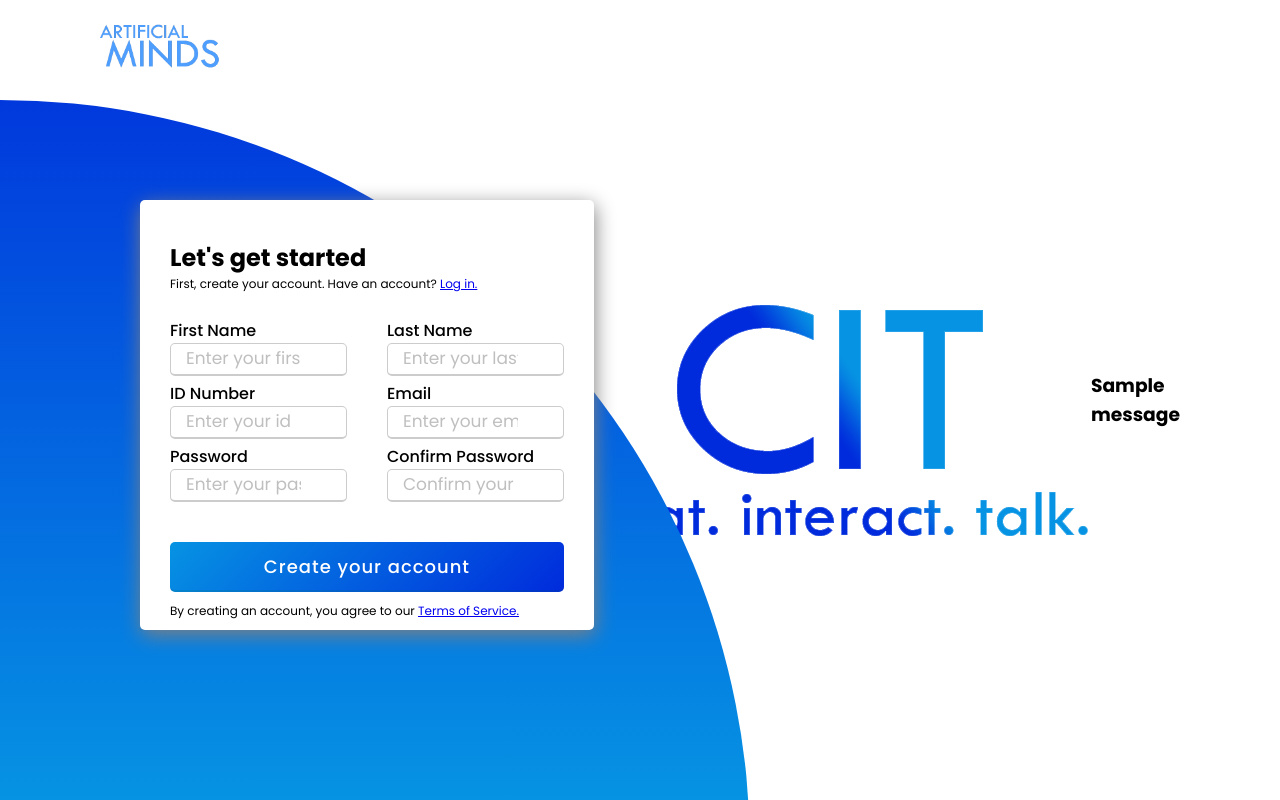
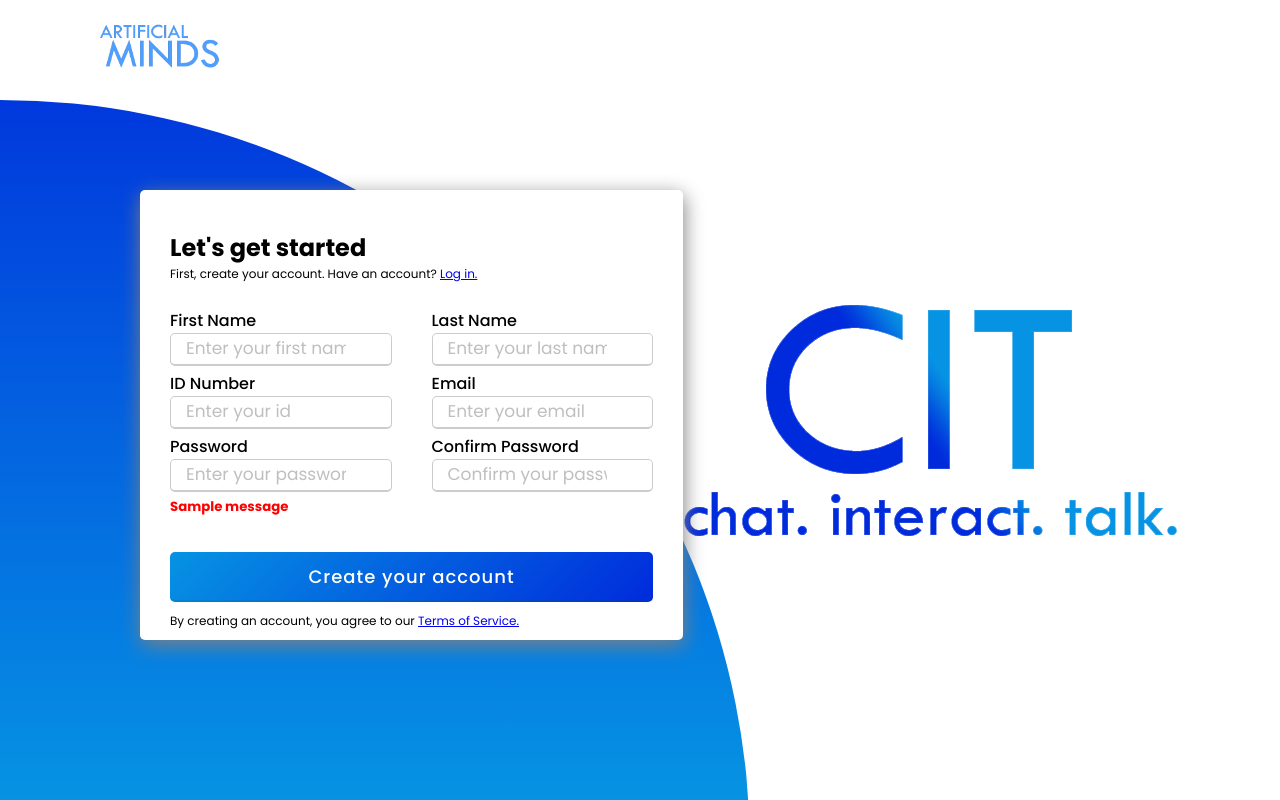
Before and after one commit to justindy12/artificialminds, a Django app: page /sample/register in a window 1280 px wide. Run offline with Django 4.2, Linux system fonts and the light colour scheme; tables that the repository leaves empty hold one stand-in row (values such as "Sample post"); one stand-in notice (Sample message) is shown.

Commit message:
registration successful

```diff
--- a/MyProject/capstone/sample/templates/login.html
+++ b/MyProject/capstone/sample/templates/login.html
@@ -14,7 +14,7 @@
         <div class="circle3">
         </div>
         <header>
-            <a href="#"><img src="../static/img/images/logo.png" class="logo"></a>
+            <a href="{% url 'sample:index' %}"><img src="../static/img/images/logo.png" class="logo"></a>
         </header>
         <div class="content">
                 <div class="imgBox">
--- a/MyProject/capstone/sample/templates/register.html
+++ b/MyProject/capstone/sample/templates/register.html
@@ -14,7 +14,7 @@
 <body>
     <section>
         <header>
-            <a href="{% url 'sample:index_view' %}"><img src="../static/img/images/logo.png" class="logo"></a>
+            <a href="{% url 'sample:index' %}"><img src="../static/img/images/logo.png" class="logo"></a>
         </header>
         <div class="circle1">
         </div>
@@ -25,37 +25,43 @@
             <p style="font-size: 12px;">First, create your account. Have an account? <a href="{% url 'sample:login' %}">Log in.</a></p>
             <br>
             <div class="content">
-                <form action="#">
+                <form action="#" method="POST">
+                    {% csrf_token %}
                     <div class="user-details">
                         <div class="input-box">
                             <span class="details">First Name</span>
-                            <input type="text" placeholder="Enter your first name" required>
+                            <input type="text" name="firstname" placeholder="Enter your first name" required>
                         </div>
                         <div class="input-box">
                             <span class="details">Last Name</span>
-                            <input type="text" placeholder="Enter your last name" required>
+                            <input type="text" name="lastname" placeholder="Enter your last name" required>
                         </div>
                         <div class="input-box">
                             <span class="details">ID Number</span>
-                            <input type="text" placeholder="Enter your id" required>
+                            <input type="text" name="idnum"  placeholder="Enter your id" required>
                         </div>
                         <div class="input-box">
                             <span class="details">Email</span>
-                            <input type="text" placeholder="Enter your email" required>
+                            <input type="text" name="email" placeholder="Enter your email" required>
                         </div>
                         <div class="input-box">
                             <span class="details">Password</span>
-                            <input type="text" placeholder="Enter your password" required>
+                            <input type="password" name="password"  placeholder="Enter your password" required>
                         </div>
                         <div class="input-box">
                             <span class="details">Confirm Password</span>
-                            <input type="text" placeholder="Confirm your password" required>
+                            <input type="password" name="cpassword"  placeholder="Confirm your password" required>
                         </div>
                     </div>
-
+                    <div class="message" style="color: red">
+                        {% for message in messages %}
+                            <h5> {{message}} </h5>
+                        {% endfor %}
+                    </div>
                     <div class="button">
                         <input type="submit" value="Create your account">
                     </div>
+
                     <p class="terms">By creating an account, you agree to our <a href="#">Terms of Service.</a></p>
                 </form>
             </div>
@@ -64,11 +70,7 @@
             <img src="../static/img/images/img2.png" class="img3">
         </div>
 
-		<div class="message">
-			{% for message in messages %}
-			<h3> {{message}} </h3>
-			{% endfor %}
-		</div>
+
     </section>
 </body>
 </html>
--- a/MyProject/capstone/sample/urls.py
+++ b/MyProject/capstone/sample/urls.py
@@ -3,7 +3,7 @@ from . import views
 
 app_name= 'sample'
 urlpatterns = [
-	path('index', views.IndexView.as_view(), name="index_view"),
+	path('index', views.IndexView.as_view(), name="index"),
 	path('register', views.RegistrationView.as_view(), name="register"),
 	path('login', views.LoginView.as_view(), name="login"),
 ]
--- a/MyProject/capstone/sample/views.py
+++ b/MyProject/capstone/sample/views.py
@@ -29,10 +29,16 @@ class RegistrationView(View):
 				idnum = request.POST.get("idnum")
 				email = request.POST.get("email")
 				password = request.POST.get("password")
-				form = Student(firstname = fname, lastname = lname, idnum = idnum, email = email, password = password)
-				form.save()
+				cpassword = request.POST.get("cpassword")
 
-				return HttpResponse('Student record saved!')
+				if password != cpassword:
+					messages.info(request, 'Passwords do not match!')
+					return redirect('sample:register')
+
+				elif password == cpassword:
+					form = Student(firstname = fname, lastname = lname, idnum = idnum, email = email, password = password)
+					form.save()
+					return render(request,'login.html')
 
 			else:
 				print(form.errors)
```
